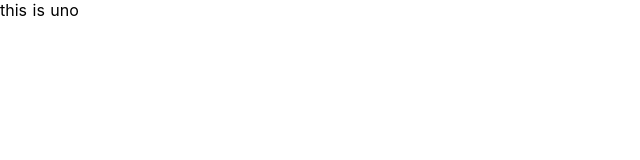
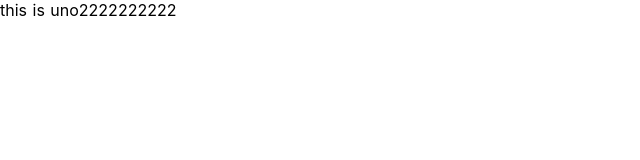
Before and after one commit to aa-proj/ahoaho.jp, a Nuxt app: page /user/uno in a window 1280 px wide. Shown: the top 160 px of the page, without its empty margins (0-640 px from the left). Built offline with nearby package versions, Linux system fonts and the light colour scheme.

Commit message:
solve conflict

```diff
--- a/pages/user/uno.vue
+++ b/pages/user/uno.vue
@@ -1,5 +1,5 @@
 <template>
-  <p>this is uno</p>
+  <p>this is uno2222222222</p>
 </template>
 
 <script>
```
